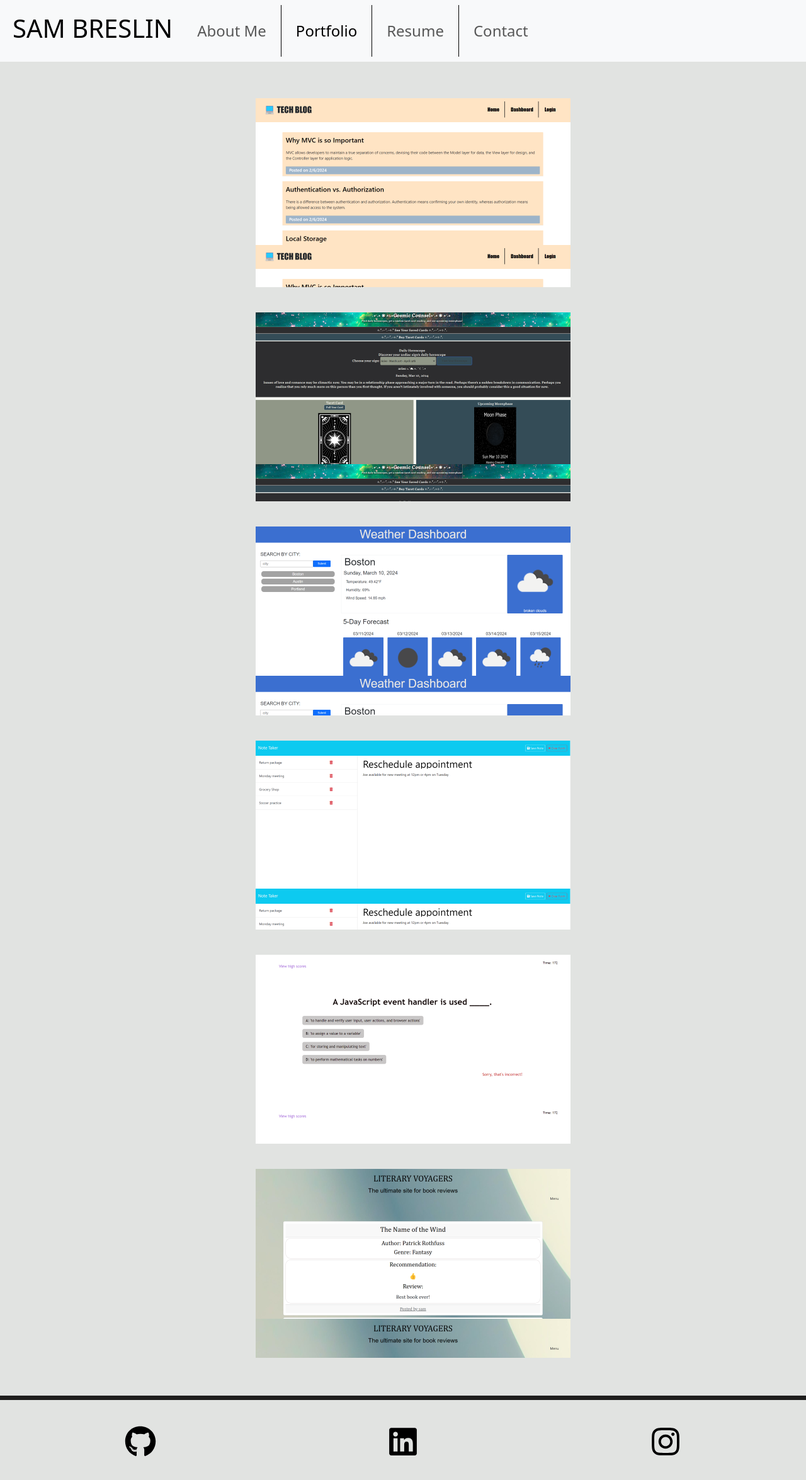
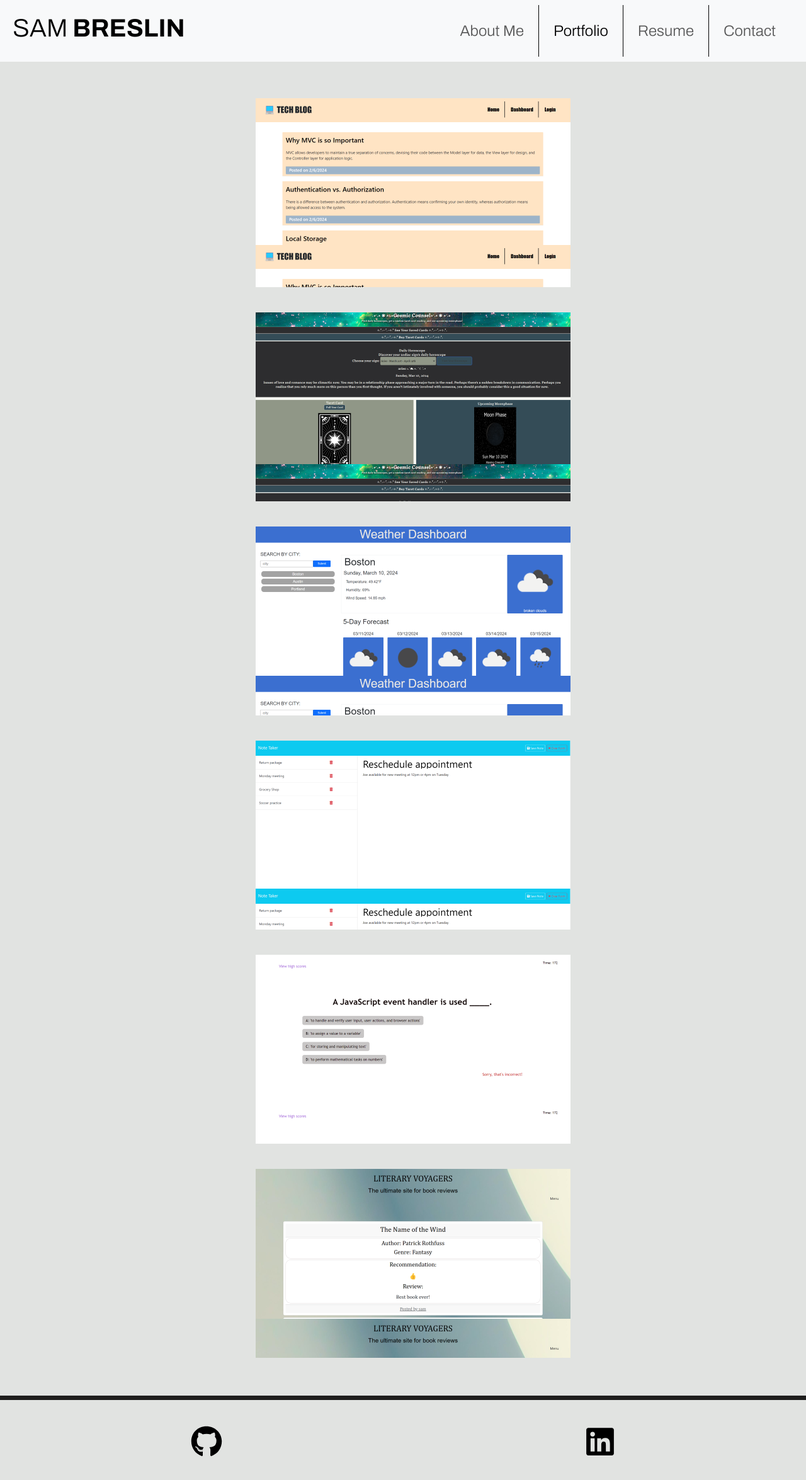
Before and after one commit to sambrez/react-portfolio, a React (Vite) app in the folder react-portfolio/: page /Portfolio in a window 1280 px wide. Shown: the top 2350 px of the page at 63% size. Built offline with nearby package versions, Linux system fonts and the light colour scheme.

Commit message:
font chnages

```diff
--- a/react-portfolio/index.html
+++ b/react-portfolio/index.html
@@ -3,6 +3,12 @@
   <head>
     <meta charset="UTF-8" />
     <link rel="icon" type="image/svg+xml" href="/vite.svg" />
+    <link rel="preconnect" href="https://fonts.googleapis.com" />
+    <link rel="preconnect" href="https://fonts.gstatic.com" crossorigin />
+    <link
+      href="https://fonts.googleapis.com/css2?family=Archivo:ital,wght@0,100..900;1,100..900&family=Encode+Sans:wght@100..900&family=Red+Hat+Display:ital,wght@0,300..900;1,300..900&display=swap"
+      rel="stylesheet"
+    />
     <meta name="viewport" content="width=device-width, initial-scale=1.0" />
     <title>Portfolio of Sam Breslin</title>
   </head>
--- a/react-portfolio/src/components/Footer.jsx
+++ b/react-portfolio/src/components/Footer.jsx
@@ -2,19 +2,14 @@ function Footer() {
   return (
     <footer className="container" id="footer">
       <div id="bottom" className='row'>
-        <p className='col-4' id="footer-one">
+        <p className='col' id="footer-one">
           <a href='https://github.com/sambrez'>
           <img id="github" src="../../img/github.svg" />
           </a>
         </p>
-        <p  className='col-4' id="footer-two">
+        <p className='col' id="footer-two">
           <a href='https://www.linkedin.com'>
           <img id="linkedin" src="../../img/linkedin.svg" />
-          </a>
-        </p>
-        <p  className='col-4' id="footer-three">
-          <a href='https://www.instagram.com'>
-          <img id="instagram" src="../../img/instagram.svg" />
           </a>
         </p>
       </div>
--- a/react-portfolio/src/components/Header.jsx
+++ b/react-portfolio/src/components/Header.jsx
@@ -2,21 +2,23 @@ import Navigation from "./Navigation";
 import { useRef } from "react";
 import "bootstrap/dist/css/bootstrap.min.css";
 import "../styles/Header.css";
+import "../index.css";
 
 function Header() {
   const buttonRef = useRef(null);
 
   const handleLinkClick = () => {
-    // Check if the button ref is set
     if (buttonRef.current) {
-      // Programmatically trigger a click event on the button
       buttonRef.current.click();
     }
   };
 
   return (
     <nav className="navbar navbar-expand-lg navbar-light bg-light fixed-top">
-      <h1 className="navbar-brand" id="title">SAM BRESLIN</h1>
+      <h1 className="navbar-brand" id="title">
+        <span className="sam">SAM</span>{" "}
+        <span className="breslin">BRESLIN</span>
+      </h1>
       <button
         ref={buttonRef}
         className="navbar-toggler"
--- a/react-portfolio/src/components/Navigation.jsx
+++ b/react-portfolio/src/components/Navigation.jsx
@@ -1,3 +1,4 @@
+/* eslint-disable react/prop-types */
 import { Link, useLocation } from "react-router-dom";
 import "../styles/Navigation.css";
 
@@ -5,12 +6,12 @@ function Navigation({ onLinkClick }) {
   const currentPage = useLocation().pathname;
 
   return (
-    <ul className="navbar-nav mr-auto mt-2 mt-lg-0">
+    <ul className="navbar-nav mr-auto mt-2 mt-lg-0" style={{ marginLeft: "auto" }}>
       <li className="nav-item">
         <Link
           to="/About"
           className={currentPage === "/About" ? "nav-link active" : "nav-link"}
-          onClick={onLinkClick} // Close the navbar when a link is clicked
+          onClick={onLinkClick}
         >
           About Me
         </Link>
@@ -19,7 +20,7 @@ function Navigation({ onLinkClick }) {
         <Link
           to="/Portfolio"
           className={currentPage === "/Portfolio" ? "nav-link active" : "nav-link"}
-          onClick={onLinkClick} // Close the navbar when a link is clicked
+          onClick={onLinkClick}
         >
           Portfolio
         </Link>
@@ -28,7 +29,7 @@ function Navigation({ onLinkClick }) {
         <Link
           to="/Resume"
           className={currentPage === "/Resume" ? "nav-link active" : "nav-link"}
-          onClick={onLinkClick} // Close the navbar when a link is clicked
+          onClick={onLinkClick}
         >
           Resume
         </Link>
@@ -37,7 +38,7 @@ function Navigation({ onLinkClick }) {
         <Link
           to="/Contact"
           className={currentPage === "/Contact" ? "nav-link active" : "nav-link"}
-          onClick={onLinkClick} // Close the navbar when a link is clicked
+          onClick={onLinkClick}
         >
           Contact
         </Link>
--- a/react-portfolio/src/index.css
+++ b/react-portfolio/src/index.css
@@ -30,6 +30,12 @@ body {
   min-width: 320px;
   min-height: 100vh;
   padding-top: 56px;
+  font-family: "Archivo", sans-serif;
+  font-optical-sizing: auto;
+  font-weight: 300;
+  font-style: normal;
+  font-variation-settings:
+    "wdth" 100;
 }
 
 h1 {
@@ -74,13 +80,6 @@ button:focus-visible {
   }
 }
 
-#laptop {
-  width: 80px;
-  height: 80px;
-  margin-top: 7px;
-  margin-left: 10px;
-}
-
 #title-one {
  margin-left: 7px;
  font-size: 50px;
@@ -112,11 +111,6 @@ button:focus-visible {
   margin-top: 16px;
  }
 
- #footer-three {
-  margin-top: 16px;
- }
-
-
 footer p {
   padding: 10px;
 }
@@ -130,8 +124,3 @@ footer p {
   width: 50px;
   height: 50px;
 }
-
-#instagram {
-  width: 50px;
-  height: 50px;
-}
--- a/react-portfolio/src/styles/Header.css
+++ b/react-portfolio/src/styles/Header.css
@@ -1,15 +1,29 @@
 #title {
- font-size: 40px;
+  font-size: 40px;
+  font-family: "Archivo", sans-serif;
+  font-optical-sizing: auto;
+  font-weight: 800;
+  font-style: normal;
+  font-variation-settings: "wdth" 100;
+}
+
+.sam {
+  font-weight: 300;
+}
+
+.breslin {
+  font-weight: 700;
 }
 
 #navbarNav {
-    margin-right: 25px;
+  margin-right: 25px;
 }
 
 .navbar-toggler {
-    margin-right: 25px;
+  margin-right: 25px;
 }
 
 .navbar-collapse {
-    max-height: 75vh;
-    overflow-y: auto;
+  max-height: 75vh;
+  overflow-y: auto;
+}
```
